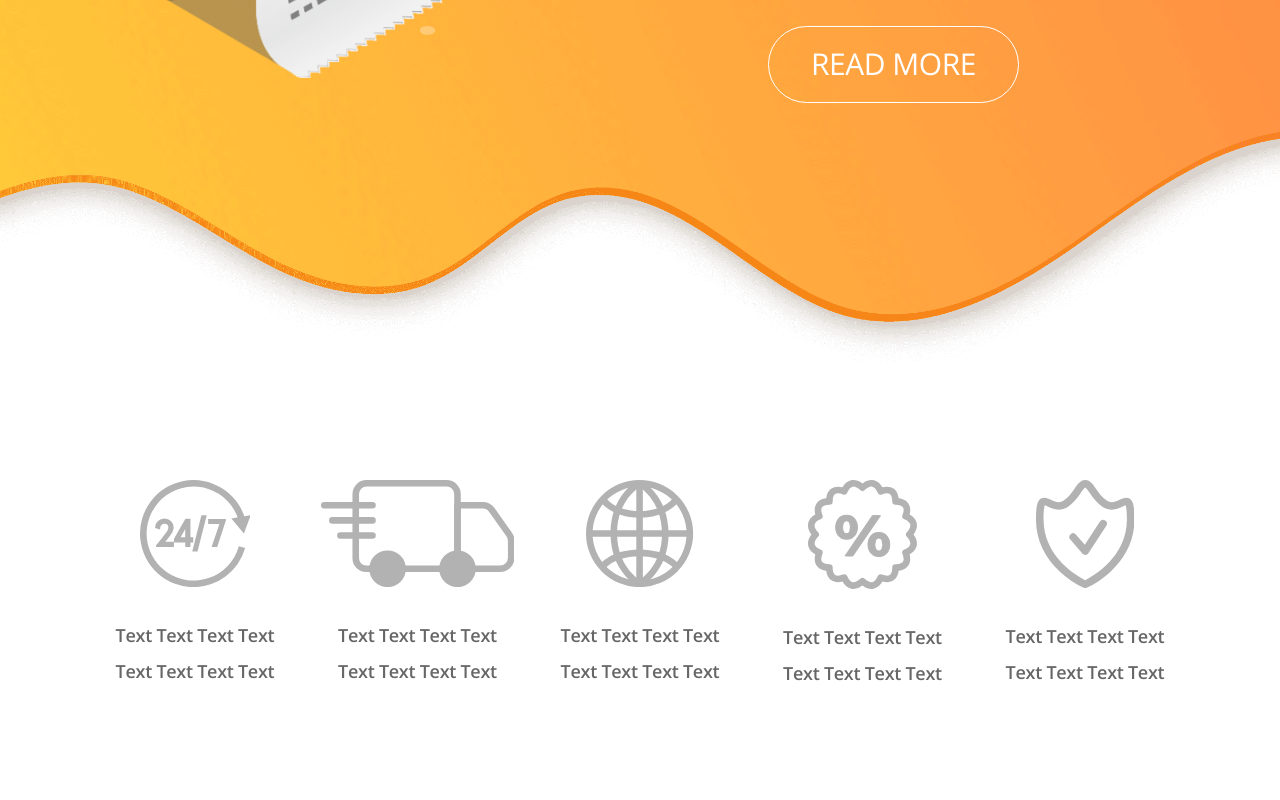
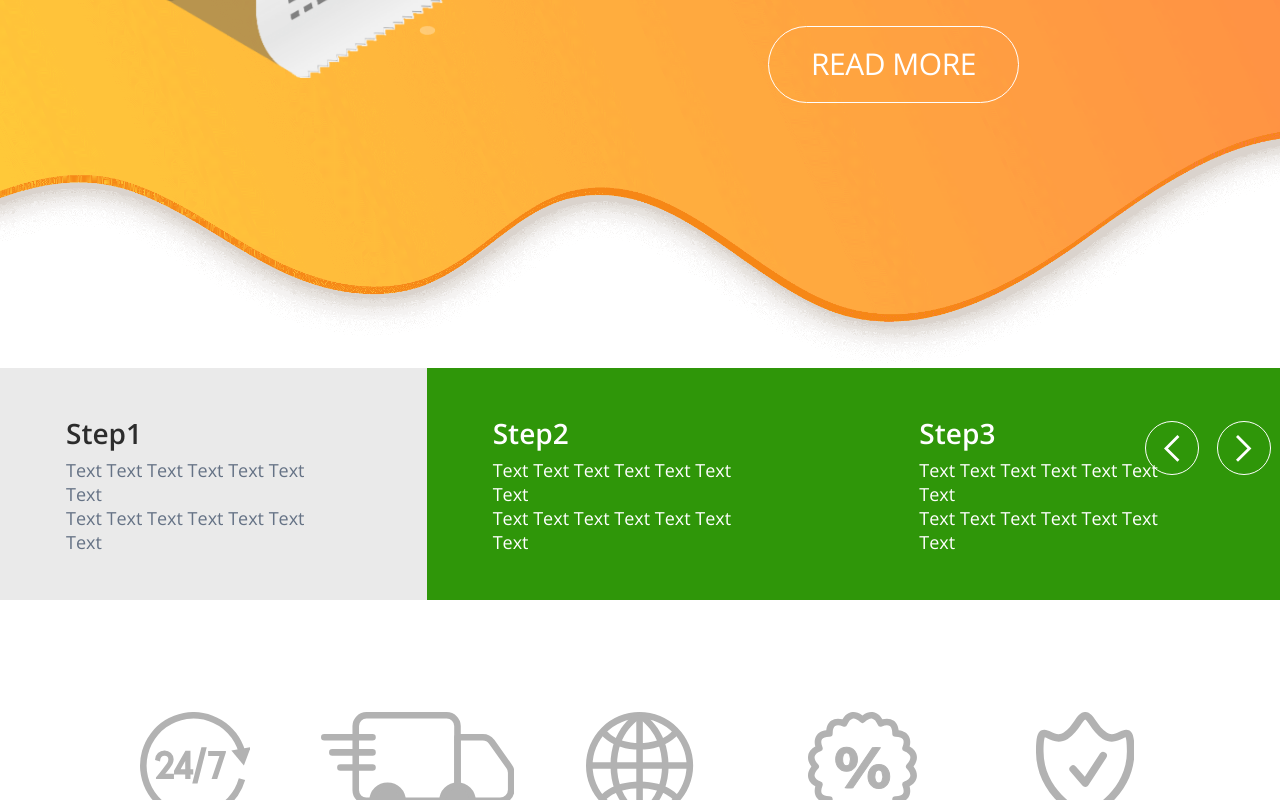
Before and after one commit to devSujinKim/clone-single-page, a Next.js app: page / in a window 1280 px wide. Shown: the part 823-1623 px from the top of the page. Built offline with nearby package versions, Linux system fonts and the light colour scheme.

Commit message:
slide 영역 작업

```diff
--- /dev/null
+++ b/src/containers/index/_comps/Slide/index.js
@@ -0,0 +1,100 @@
+import React from 'react';
+import { css } from '@emotion/react';
+import { NextIcon, PrevIcon } from 'components/Icon';
+
+const container = css`
+  background-color: #2f9609;
+`;
+const slideWrap = css`
+  position: relative;
+  display: flex;
+  margin: 0 auto;
+  max-width: 1440px;
+`;
+const slideItemWrap = css`
+  display: flex;
+`;
+const slideItem = css`
+  padding: 46px 85px 46px 66px;
+  color: #fff;
+  &:after {
+    content: '""',
+    position: abolute;
+    height: 200px;
+  }
+  & strong {
+    font-size: 2.8rem;
+  }
+  & p {
+    padding-top: 6px;
+    font-size: 1.8rem;
+  }
+`;
+const currentSlideItem = css`
+  background-color: #eaeaea;
+  & strong {
+    color: #2c2c2c;
+  }
+  & p {
+    color: #657285;
+  }
+`;
+const arrowWrap = css`
+  display: flex;
+  position: absolute;
+  top: 53px;
+  right: 0;
+  & button {
+    display: flex;
+    align-items: center;
+    justify-content: center;
+    margin: 0 9px;
+    width: 54px;
+    height: 54px;
+    border-radius: 50%;
+    border: 1px solid #fff;
+  }
+`;
+
+const Slide = () => (
+  <div css={container}>
+    <div css={slideWrap}>
+      <div css={slideItemWrap}>
+        <div css={[slideItem, currentSlideItem]}>
+          <strong>Step1</strong>
+          <p>
+            Text Text Text Text Text Text Text
+            <br />
+            Text Text Text Text Text Text Text
+          </p>
+        </div>
+        <div css={slideItem}>
+          <strong>Step2</strong>
+          <p>
+            Text Text Text Text Text Text Text
+            <br />
+            Text Text Text Text Text Text Text
+          </p>
+        </div>
+        <div css={slideItem}>
+          <strong>Step3</strong>
+          <p>
+            Text Text Text Text Text Text Text
+            <br />
+            Text Text Text Text Text Text Text
+          </p>
+        </div>
+      </div>
+      <div css={arrowWrap}>
+        <button type="button">
+          <PrevIcon />
+        </button>
+        <button type="button">
+          <NextIcon />
+        </button>
+      </div>
+    </div>
+  </div>
+);
+
+export default Slide;
--- a/src/containers/index/index.js
+++ b/src/containers/index/index.js
@@ -1,11 +1,13 @@
 import React from 'react';
 import Footer from 'components/Layout/Footer';
 import Main from './_comps/Main';
+import Slide from './_comps/Slide';
 import Contents from './_comps/Contents';
 
 const Index = () => (
   <div>
     <Main />
+    <Slide />
     <Contents />
     <Footer />
   </div>
```
